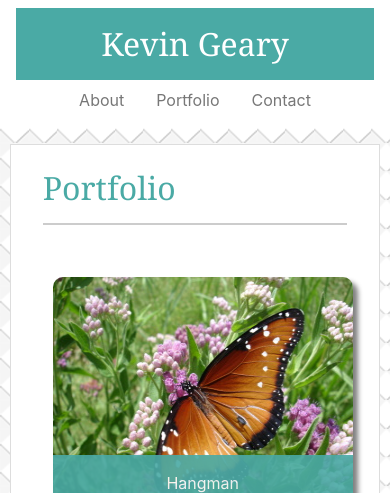
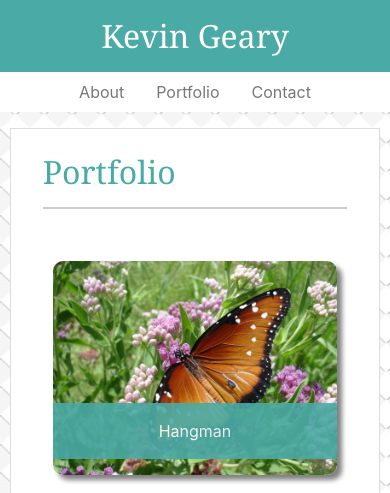
Before and after one commit to kgeary/bootstrap-portfolio, a plain HTML site: page portfolio.html in a window 390 px wide. Shown: the top 493 px of the page. Drawn offline with nearby package versions, Linux system fonts and the light colour scheme.

Commit message:
commonized navbar and container size, resized porfolio images to common size to simplify 640 view

```diff
--- a/assets/css/style.css
+++ b/assets/css/style.css
@@ -87,8 +87,8 @@ section::after {
 }
 
 .project-image {
-    height: 250px;
-    width: 300px;
+    height: 200px;
+    width: 250px;
     border-radius:10px;
     box-shadow: grey 5px 5px 5px;
 }
@@ -144,10 +144,6 @@ footer {
         justify-content: center;
     }
 
-    .navbar-nav {
-        padding: 0;
-    }
-
     .nav-item {
         padding-bottom: 0;
         padding-top: 0;
@@ -158,4 +154,9 @@ footer {
         width: 100%;
         margin: 0 0 16px 0;
     }
+
+    .project-image {
+        height: 100%;
+        width: 100%;
+    }
 }
--- a/portfolio.html
+++ b/portfolio.html
@@ -8,40 +8,31 @@
     <title>Kevin Geary - Portfolio</title>
     <link rel="stylesheet" href="https://stackpath.bootstrapcdn.com/bootstrap/4.4.1/css/bootstrap.min.css"
         integrity="sha384-Vkoo8x4CGsO3+Hhxv8T/Q5PaXtkKtu6ug5TOeNV6gBiFeWPGFN9MuhOf23Q9Ifjh" crossorigin="anonymous">
-    <script src="https://code.jquery.com/jquery-3.4.1.slim.min.js"
-        integrity="sha384-J6qa4849blE2+poT4WnyKhv5vZF5SrPo0iEjwBvKU7imGFAV0wwj1yYfoRSJoZ+n"
-        crossorigin="anonymous"></script>
-    <script src="https://cdn.jsdelivr.net/npm/popper.js@1.16.0/dist/umd/popper.min.js"
-        integrity="sha384-Q6E9RHvbIyZFJoft+2mJbHaEWldlvI9IOYy5n3zV9zzTtmI3UksdQRVvoxMfooAo"
-        crossorigin="anonymous"></script>
-    <script src="https://stackpath.bootstrapcdn.com/bootstrap/4.4.1/js/bootstrap.min.js"
-        integrity="sha384-wfSDF2E50Y2D1uUdj0O3uMBJnjuUD4Ih7YwaYd1iqfktj0Uod8GCExl3Og8ifwB6"
-        crossorigin="anonymous"></script>
     <link rel="stylesheet" type="text/css" href="assets/css/style.css">
 </head>
 
 <body>
     <wrapper class="d-flex flex-column">
         <header>
-            <nav class="navbar navbar-expand-md">
-                <div class="container-md px-0">
+            <nav class="navbar navbar-expand-md p-0">
+                <div class="container px-0">
                     <div class="navbar-brand h1">Kevin Geary</div>
                     <ul class="navbar-nav flex-row">
                         <li class="nav-item">
                             <a class="nav-link" href="index.html">About</a>
                         </li>
                         <li class="nav-item">
-                            <a class="nav-link" href="portfolio.html">Portfolio</a>
+                            <a class="nav-link"  href="portfolio.html">Portfolio</a>
                         </li>
                         <li class="nav-item">
-                            <a class="nav-link" href="contact.html">Contact</a>
+                            <a class="nav-link"  href="contact.html">Contact</a>
                         </li>
                     </ul>
                 </div>
             </nav>
         </header>
 
-        <div class="container-md flex-fill mt-3 px-0">
+        <div class="container flex-fill mt-3 px-0">
             <section>
                 <h1>Portfolio</h1>
                 <ul class="project-gallery d-flex justify-content-around flex-wrap">
@@ -83,6 +74,15 @@
             <p>Copyright &copy;</p>
         </footer>
     </wrapper>
+    <script src="https://code.jquery.com/jquery-3.4.1.slim.min.js"
+        integrity="sha384-J6qa4849blE2+poT4WnyKhv5vZF5SrPo0iEjwBvKU7imGFAV0wwj1yYfoRSJoZ+n"
+        crossorigin="anonymous"></script>
+    <script src="https://cdn.jsdelivr.net/npm/popper.js@1.16.0/dist/umd/popper.min.js"
+        integrity="sha384-Q6E9RHvbIyZFJoft+2mJbHaEWldlvI9IOYy5n3zV9zzTtmI3UksdQRVvoxMfooAo"
+        crossorigin="anonymous"></script>
+    <script src="https://stackpath.bootstrapcdn.com/bootstrap/4.4.1/js/bootstrap.min.js"
+        integrity="sha384-wfSDF2E50Y2D1uUdj0O3uMBJnjuUD4Ih7YwaYd1iqfktj0Uod8GCExl3Og8ifwB6"
+        crossorigin="anonymous"></script>
 </body>
 
 </html>
```
Also changed, not shown: contact.html (+14 -14 lines), index.html (+2 -2 lines), assets/images/place2.jpg, assets/images/place4.jpg.
